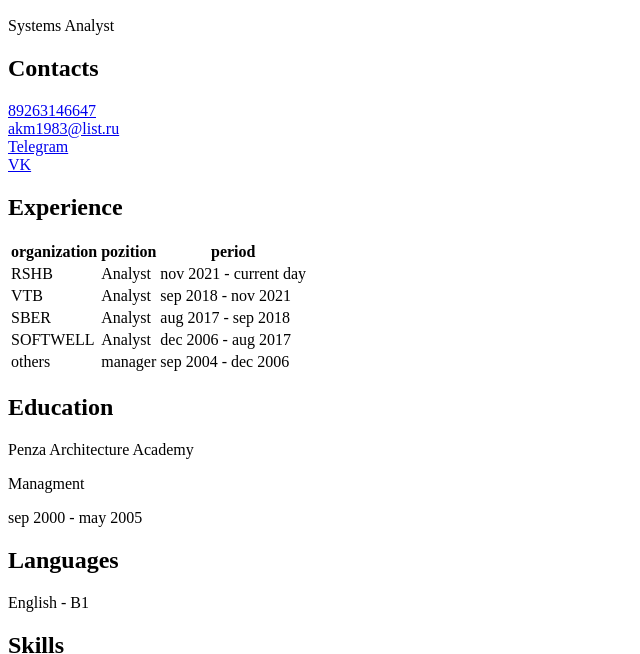
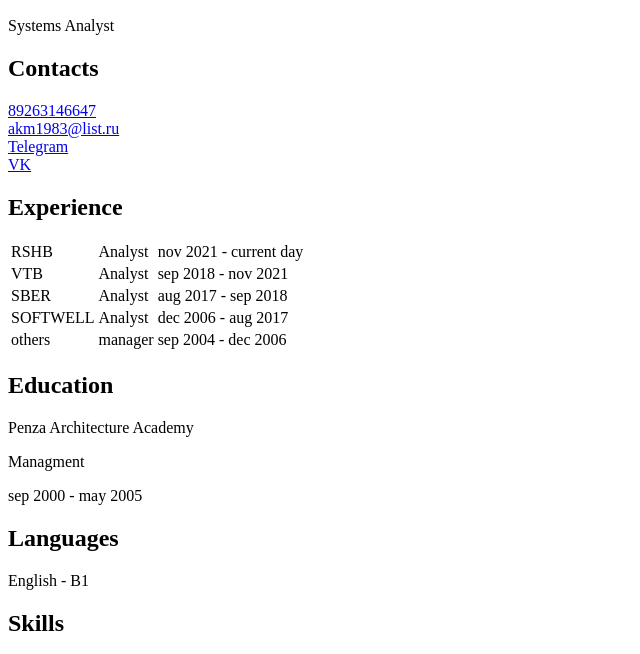
Before and after one commit to akm1983/rsschool-cv, a plain HTML site: page index.html in a window 1280 px wide. Shown: the part 110-764 px from the top of the page, without its empty margins (0-640 px from the left). Drawn offline with Linux system fonts and the light colour scheme.

Commit message:
fix: delete thead

```diff
--- a/index.html
+++ b/index.html
@@ -26,13 +26,7 @@
             </div>
         <h2>Experience</h2>
         <table>
-            <thead>
-                <tr>
-                    <th>organization</th>
-                    <th>pozition</th>
-                    <th>period</th>
-                </tr>
-            </thead>
+
             <tbody>
                 <tr>
                     <td>RSHB</td>
```
